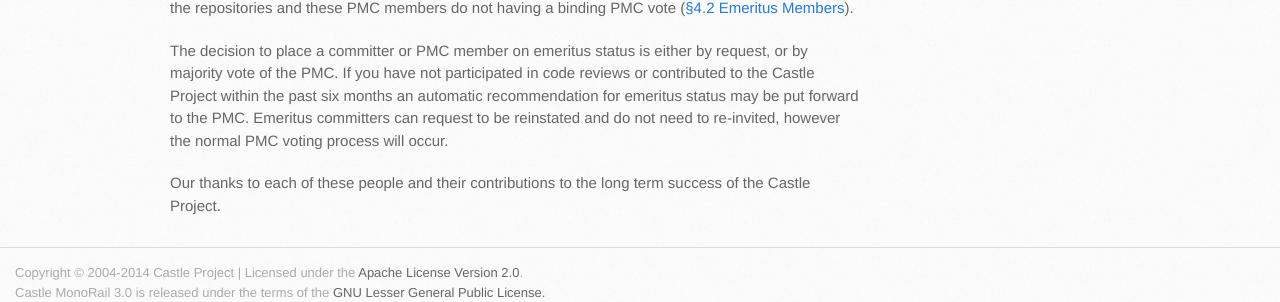
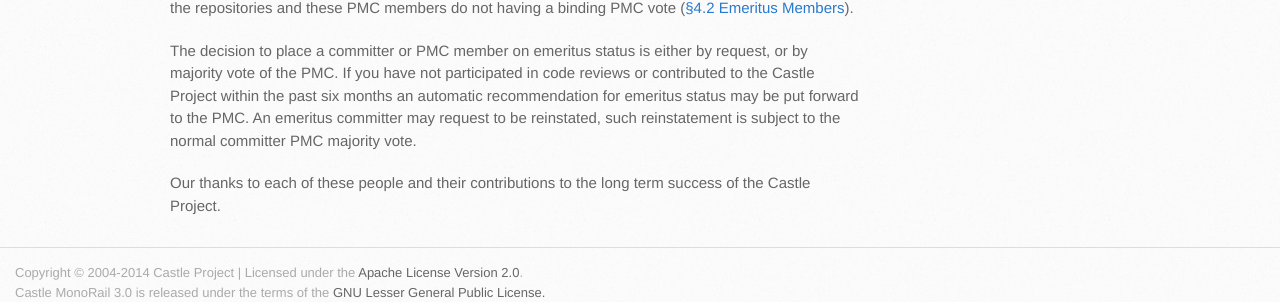
Before and after one commit to castleproject/castleproject.org, a Jekyll site: the page built from about/team.markdown, in a window 1280 px wide. Shown: the part 1682-1984 px from the top of the page. Built offline with Jekyll 4.4.1, drawn with Linux system fonts in a browser that asks for light colours.

Commit message:
Tidy up some grammar

```diff
--- a/about/team.markdown
+++ b/about/team.markdown
@@ -60,6 +60,6 @@ permalink: /about/team/
 ## Emeritus
 When committers or PMC members who have contributed to the Castle Project become inactive, we want to make sure that we acknowledge their contributions. A committer or PMC member may be placed on emeritus status, this is an honorary position for those who were formerly active in the community but have retired from the Castle Project. These committers do not have commit access to the repositories and these PMC members do not having a binding PMC vote ([&sect;4.2 Emeritus Members](https://www.apache.org/foundation/bylaws.html)).
 
-The decision to place a committer or PMC member on emeritus status is either by request, or by majority vote of the PMC. If you have not participated in code reviews or contributed to the Castle Project within the past six months an automatic recommendation for emeritus status may be put forward to the PMC. Emeritus committers can request to be reinstated and do not need to re-invited, however the normal PMC voting process will occur.
+The decision to place a committer or PMC member on emeritus status is either by request, or by majority vote of the PMC. If you have not participated in code reviews or contributed to the Castle Project within the past six months an automatic recommendation for emeritus status may be put forward to the PMC. An emeritus committer may request to be reinstated, such reinstatement is subject to the normal committer PMC majority vote.
 
 Our thanks to each of these people and their contributions to the long term success of the Castle Project.
```
